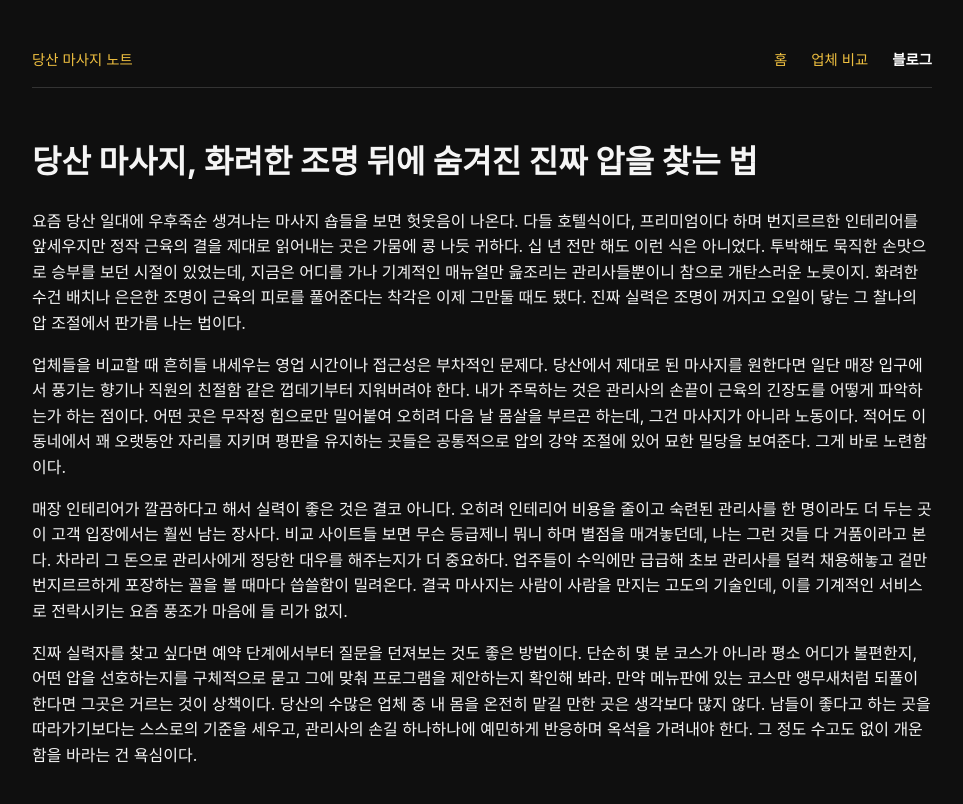
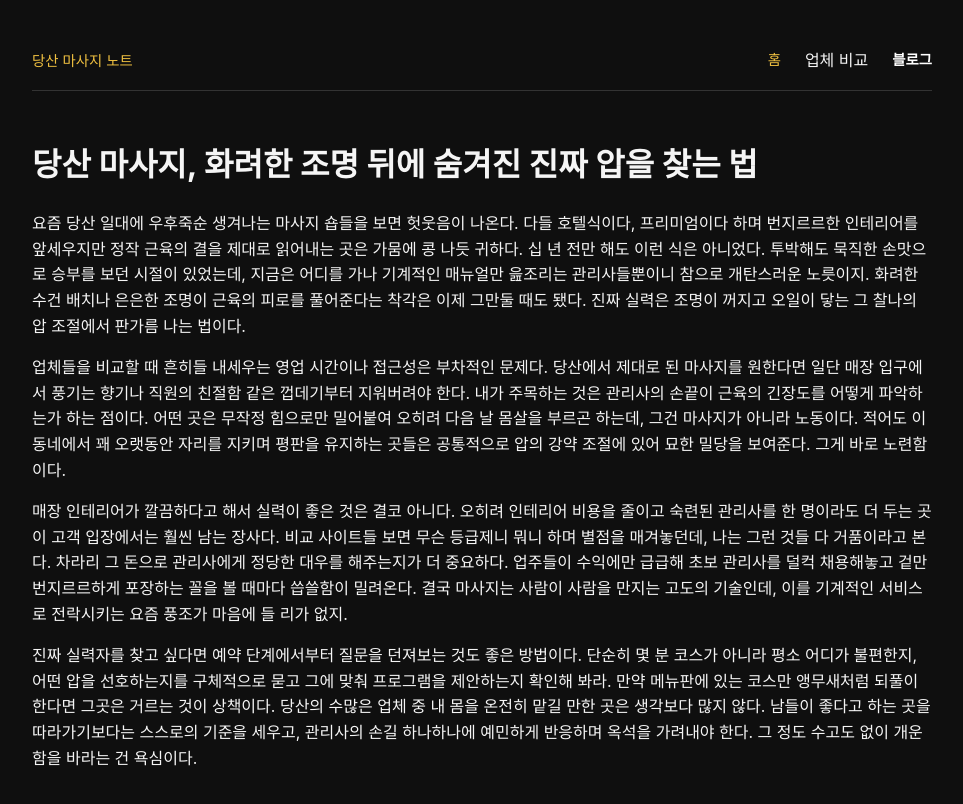
Before and after one commit to dydrkrtks7-cmd/bp-t3b04-sa-night-rv-1, a plain HTML site: page blog.html in a window 1280 px wide. Shown: the whole page, without its empty margins (158-1121 px from the left). Drawn offline with Linux system fonts and the light colour scheme.

Commit message:
deploy: garbage-free snapshot 2026-09-19T21:43:44.015Z

```diff
--- a/blog.html
+++ b/blog.html
@@ -142,7 +142,7 @@ body {
  <a href="/">당산 마사지 노트</a>
  <nav>
  <a href="/">홈</a>
- <a href="/compare.html">업체 비교</a>
+ 업체 비교
  <a href="/blog.html" style="color: #fff; font-weight: bold;">블로그</a>
  </nav>
  </header>
```
